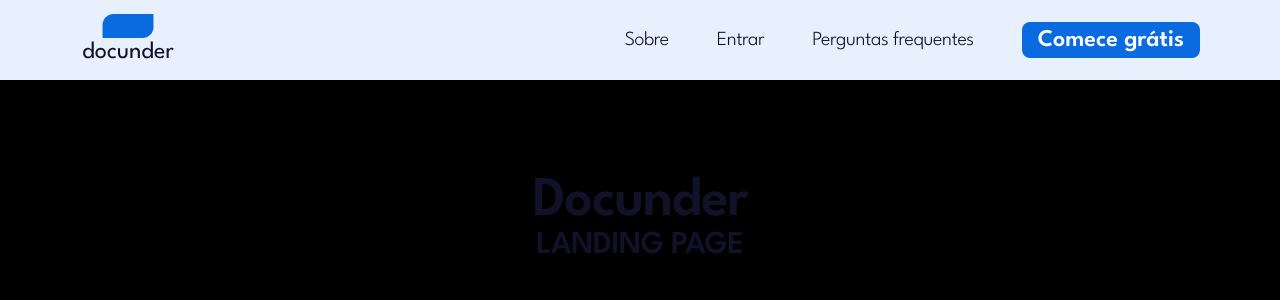
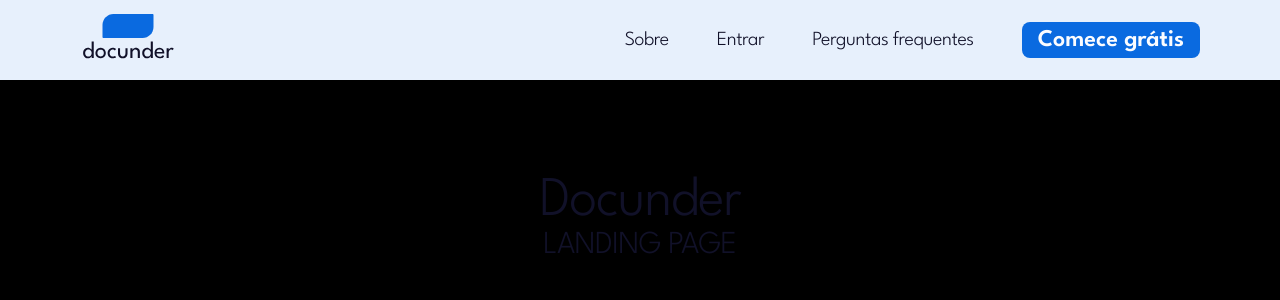
Before and after one commit to Organizacao-Docunder/frontend-app, a Next.js app in the folder nextjs-app/: page / in a window 1280 px wide. Shown: the top 300 px of the page. Built offline with nearby package versions, Linux system fonts and the light colour scheme.

Commit message:
refactor: tags style

```diff
--- a/nextjs-app/src/app/globals.css
+++ b/nextjs-app/src/app/globals.css
@@ -32,12 +32,61 @@ body {
   }
 }
 
-.font-weight-bold{
+.font-weight-600{
   font-weight: 600;
 }
 
 .font-weight-500{
   font-weight: 500;
+}
+
+h1 {
+  font-size: 56px;
+  line-height: 51.52px;
+  letter-spacing: -0.02em;
+  font-weight: 300
+}
+
+h2 {
+  font-size: 48px;
+  line-height: 56px;
+  letter-spacing: -0.02em;
+  font-weight: 300
+}
+
+h3 {
+  font-size: 32px;
+  line-height: 36px;
+  letter-spacing: -0.02em;
+  font-weight: 300
+}
+
+h4 {
+  font-size: 24px;
+  line-height: 22.08px;
+  letter-spacing: -0.02em;
+  font-weight: 300
+}
+
+h5 {
+  font-size: 20px;
+  line-height: 27px;
+  letter-spacing: -0.02em;
+  font-weight: 300
+}
+
+p {
+  font-size: 16px;
+  line-height: 14.72px;
+  letter-spacing: -0.02em;
+  font-weight: 300
+}
+
+.href{
+  font-size: 18px;
+  line-height: 27px;
+  letter-spacing: -0.02em;
+  font-weight: 300
 }
 
 .highlight-btn {
```
